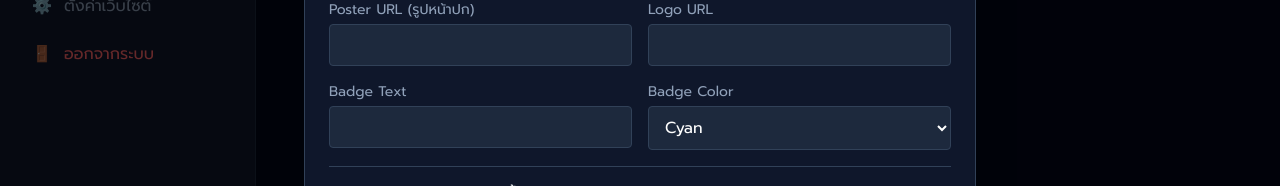
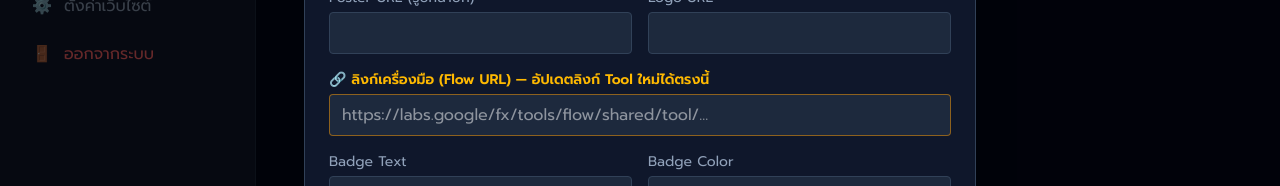
Before and after one commit to nilmat2007/aisalerpro, a Next.js app: page /admin/tools in a window 1280 px wide. Both pictures are taken after a click on the button "+ เพิ่มเครื่องมือใหม่". Shown: the part 436-622 px from the top of the page. Built offline with nearby package versions, Linux system fonts and the light colour scheme; no server answers; the database is empty.

Commit message:
เพิ่มช่อง Flow URL ในหน้า Admin จัดการเครื่องมือ สำหรับอัปเดตลิงก์ Tool

```diff
--- a/src/app/admin/tools/page.tsx
+++ b/src/app/admin/tools/page.tsx
@@ -10,7 +10,7 @@ export default function AdminToolsPage() {
 
   const [formData, setFormData] = useState({
     name: '', slug: '', icon: '', description: '', price: '', password: '',
-    badge_text: '', badge_color: 'cyan', poster_url: '', logo_url: '',
+    badge_text: '', badge_color: 'cyan', poster_url: '', logo_url: '', flow_url: '',
     is_active: true, is_coming_soon: false, sort_order: 0
   })
 
@@ -58,7 +58,7 @@ export default function AdminToolsPage() {
     setEditingTool(null)
     setFormData({
       name: '', slug: '', icon: '', description: '', price: '', password: '',
-      badge_text: '', badge_color: 'cyan', poster_url: '', logo_url: '',
+      badge_text: '', badge_color: 'cyan', poster_url: '', logo_url: '', flow_url: '',
       is_active: true, is_coming_soon: false, sort_order: 0
     })
     setIsModalOpen(true)
@@ -165,6 +165,11 @@ export default function AdminToolsPage() {
                 </div>
               </div>
 
+              <div>
+                <label className="block text-sm text-amber-400 mb-1 font-semibold">🔗 ลิงก์เครื่องมือ (Flow URL) — อัปเดตลิงก์ Tool ใหม่ได้ตรงนี้</label>
+                <input type="text" value={formData.flow_url || ''} onChange={(e) => setFormData({...formData, flow_url: e.target.value})} placeholder="https://labs.google/fx/tools/flow/shared/tool/..." className="w-full bg-slate-800 border border-amber-500/50 rounded px-3 py-2 text-white" />
+              </div>
+
               <div className="grid grid-cols-1 md:grid-cols-2 gap-4">
                 <div>
                   <label className="block text-sm text-slate-400 mb-1">Badge Text</label>
```
